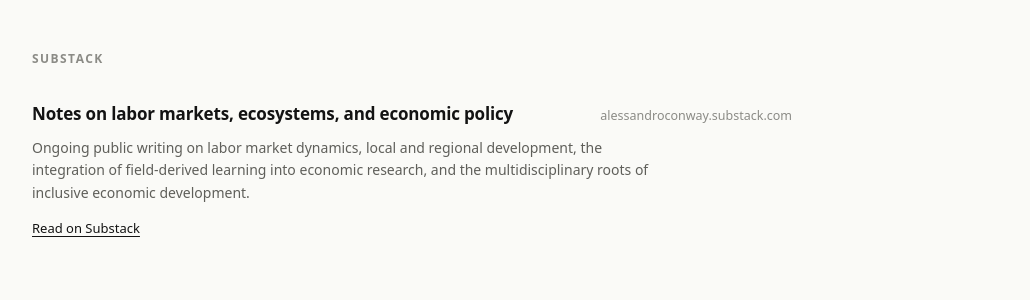
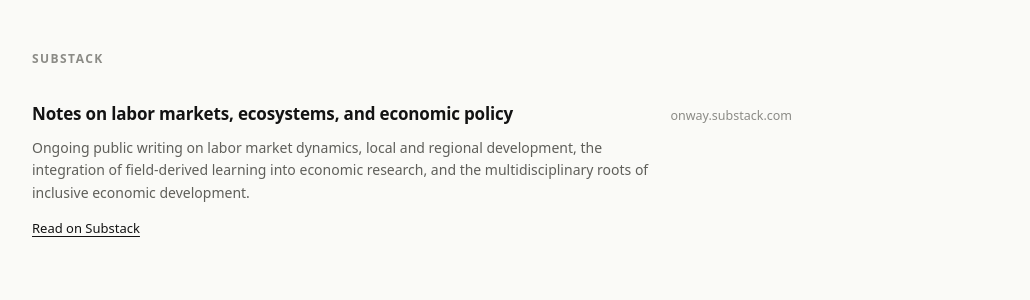
Before and after one commit to conway1521/conway1521.github.io, a Jekyll site: the page built from writing.html, in a window 1280 px wide. Shown: the part 280-580 px from the top of the page, without its empty margins (124-1154 px from the left). Built offline with Jekyll 4.4.1, drawn with Linux system fonts in a browser that asks for light colours.

Commit message:
Update writing.html

```diff
--- a/writing.html
+++ b/writing.html
@@ -14,9 +14,9 @@
   <section class="sec">
     <h2 class="sec__h">Substack</h2>
     <div class="entry">
-      <div class="entry__head"><span class="entry__title">Notes on labor markets, ecosystems, and economic policy</span><span class="entry__meta">alessandroconway.substack.com</span></div>
+      <div class="entry__head"><span class="entry__title">Notes on labor markets, ecosystems, and economic policy</span><span class="entry__meta">onway.substack.com</span></div>
       <p class="entry__body">Ongoing public writing on labor market dynamics, local and regional development, the integration of field-derived learning into economic research, and the multidisciplinary roots of inclusive economic development.</p>
-      <div class="entry__links"><a href="https://alessandroconway.substack.com" target="_blank">Read on Substack</a></div>
+      <div class="entry__links"><a href="https://onway.substack.com" target="_blank">Read on Substack</a></div>
     </div>
   </section>
 
```
